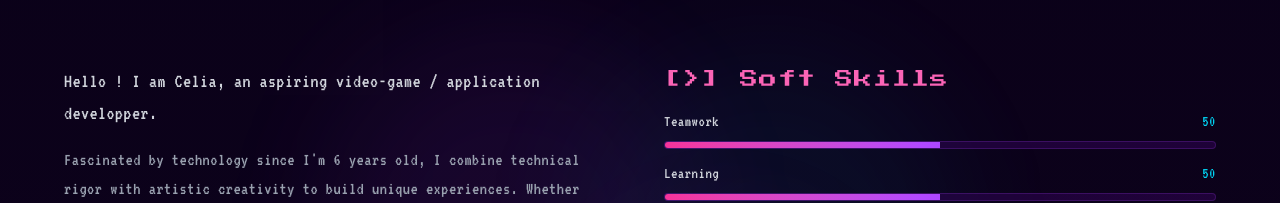
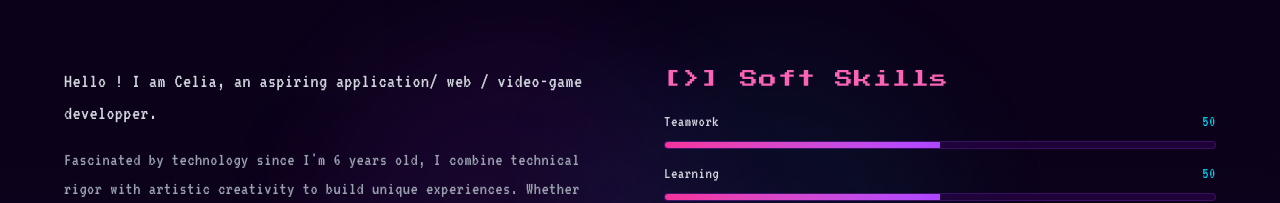
Before and after one commit to celiapplepi/celia-s-portfolio, a React (Vite) app: page / in a window 1280 px wide. Shown: the part 168-371 px from the top of the page. Built offline with nearby package versions, Linux system fonts and the light colour scheme.

Commit message:
Update introduction text in AboutSection component

```diff
--- a/src/app/components/AboutSection.tsx
+++ b/src/app/components/AboutSection.tsx
@@ -54,7 +54,7 @@ export default function AboutSection() {
           <div className="space-y-8">
             <div className="space-y-4">
               <p className="text-xl text-gray-300 leading-relaxed">
-                Hello ! I am Celia, an aspiring video-game / application developper.
+                Hello ! I am Celia, an aspiring application/ web / video-game developper.
               </p>
               <p className="text-lg text-gray-400 leading-relaxed">
                 Fascinated by technology since I'm 6 years old, I combine technical rigor with artistic
```
